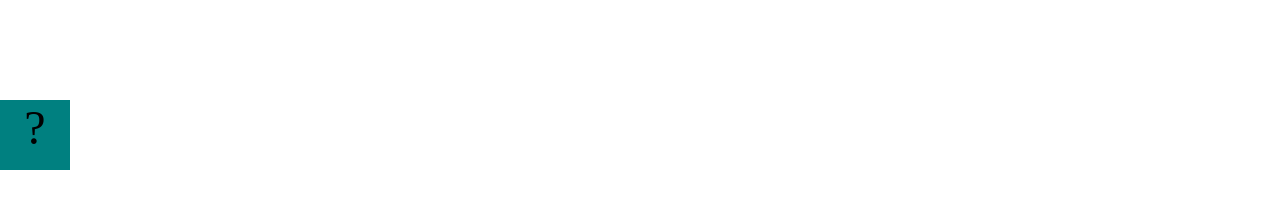
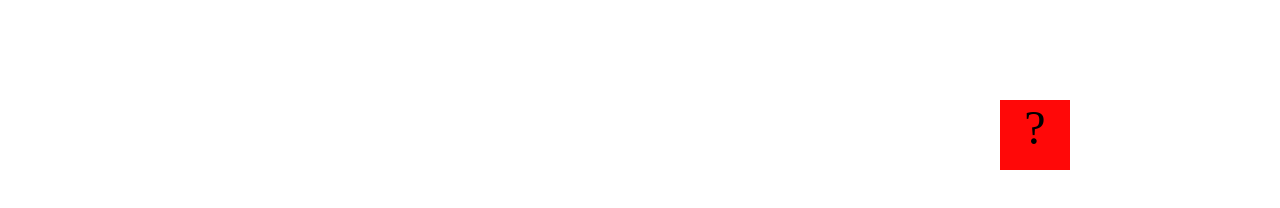
Before and after one commit to Thomas-Babineaux/Thomas-Babineaux.github.io, a plain HTML site: page projects/bouncing-box/index.html in a window 1280 px wide. Drawn offline with nearby package versions, Linux system fonts and the light colour scheme.

Commit message:
Boumcing box

```diff
--- a/projects/bouncing-box/index.html
+++ b/projects/bouncing-box/index.html
@@ -3,24 +3,19 @@
 <head>
 	<meta charset="utf-8">
 	<title>Bouncing Box</title>
-	<script src="jquery.min.js"></script>
 	<style>
 		.box {
             width: 70px;
             height: 70px;
-			background-color: teal;
+            background-color: rgb(255, 8, 8);
             font-size: 300%;
             text-align: center;
-			display: block;
             position: absolute;
             top: 100px;
-			left: 0px;  /* <--- Change me! */
-		}
-		.board{
-			height: 100vh;
+            left: 100px;  /* <--- Change me! */
         }
     </style>
-	<!-- 	<script src="//cdnjs.cloudflare.com/ajax/libs/jquery/2.1.1/jquery.min.js"></script> -->
+	<script src="//cdnjs.cloudflare.com/ajax/libs/jquery/2.1.1/jquery.min.js"></script>
 
 </head>
 <body class="board">
@@ -28,40 +23,31 @@
 	<div class="box">?</div>
 
 	<script>
-		(function(){
+        /* global $ */
         'use strict'
-			/* global jQuery */
-
+        $(document).ready(function(){
             //////////////////////////////////////////////////////////////////
-			/////////////////// SETUP DO NOT DELETE //////////////////////////
+            /////////////////// INITIALIZATION //////////////////////////
             //////////////////////////////////////////////////////////////////
 
-			var box = jQuery('.box');	// reference to the HTML .box element
-			var board = jQuery('.board');	// reference to the HTML .board element
-			var boardWidth = board.width();	// the maximum X-Coordinate of the screen
+            var $box = $('.box');	// reference to the HTML .box element
+            var boardWidth = $('.board').width();	// the maximum X-Coordinate of the screen
 
             // Every 50 milliseconds, call the update Function (see below)
             setInterval(update, 50);
 
             // Every time the box is clicked, call the handleBoxClick Function (see below)
-			box.on('click', handleBoxClick);
+            $box.on('click', handleBoxClick);
 
-			// moves the Box to a new position on the screen along the X-Axis
-			function moveBoxTo(newPositionX) {
-				box.css("left", newPositionX);
-			}
 
-			// changes the text displayed on the Box
-			function changeBoxText(newText) {
-				box.text(newText);
-			}
 
             //////////////////////////////////////////////////////////////////
-			/////////////////// YOUR CODE BELOW HERE /////////////////////////
+            /////////////////// CORE LOGIC /////////////////////////
             //////////////////////////////////////////////////////////////////
-
             // TODO 2 - Variable declarations
-
+            var positionX = 0;
+            var speedX = 10;
+            var points = 0;
 
 
             /*
@@ -70,8 +56,15 @@
             turn it around!
             */
             function update() {
+                positionX += speedX;
+                $box.css("left", positionX);
 
-
+                if (positionX > boardWidth) {
+                    speedX = -speedX;
+                }
+                if (positionX < 0) {
+                    speedX = -speedX;
+                }
             };
 
             /*
@@ -80,11 +73,15 @@
             the left side of the screen.
             */
             function handleBoxClick() {
-
-
+                debugger;
+                points += 1;
+                $box.text(points);
+                speedX += 3;
+                positionX = 0;
 
             };
-		})();
+
+        });
 	</script>
 </body>
 </html>
```
Lines whose indentation alone changed are shown as unchanged.
